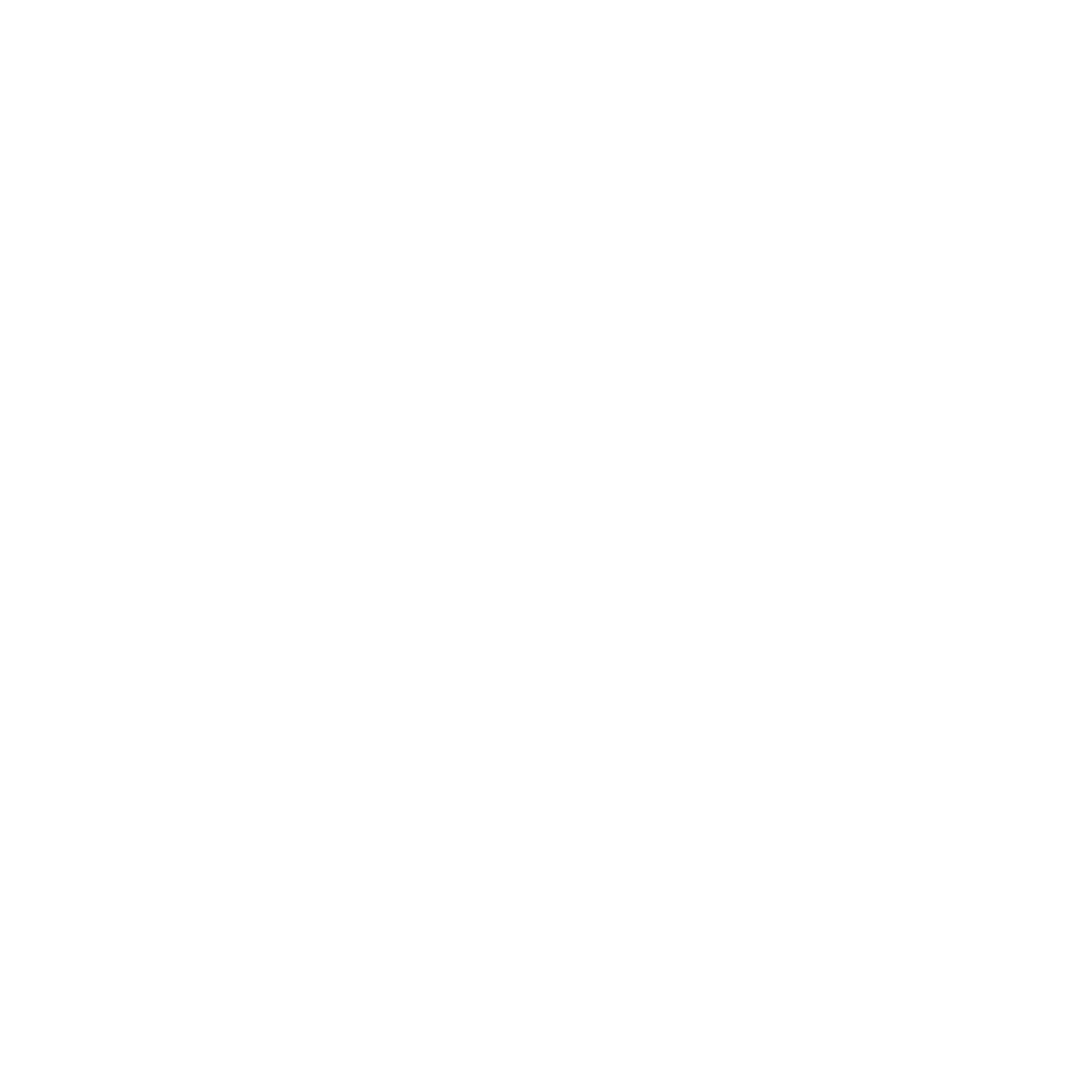
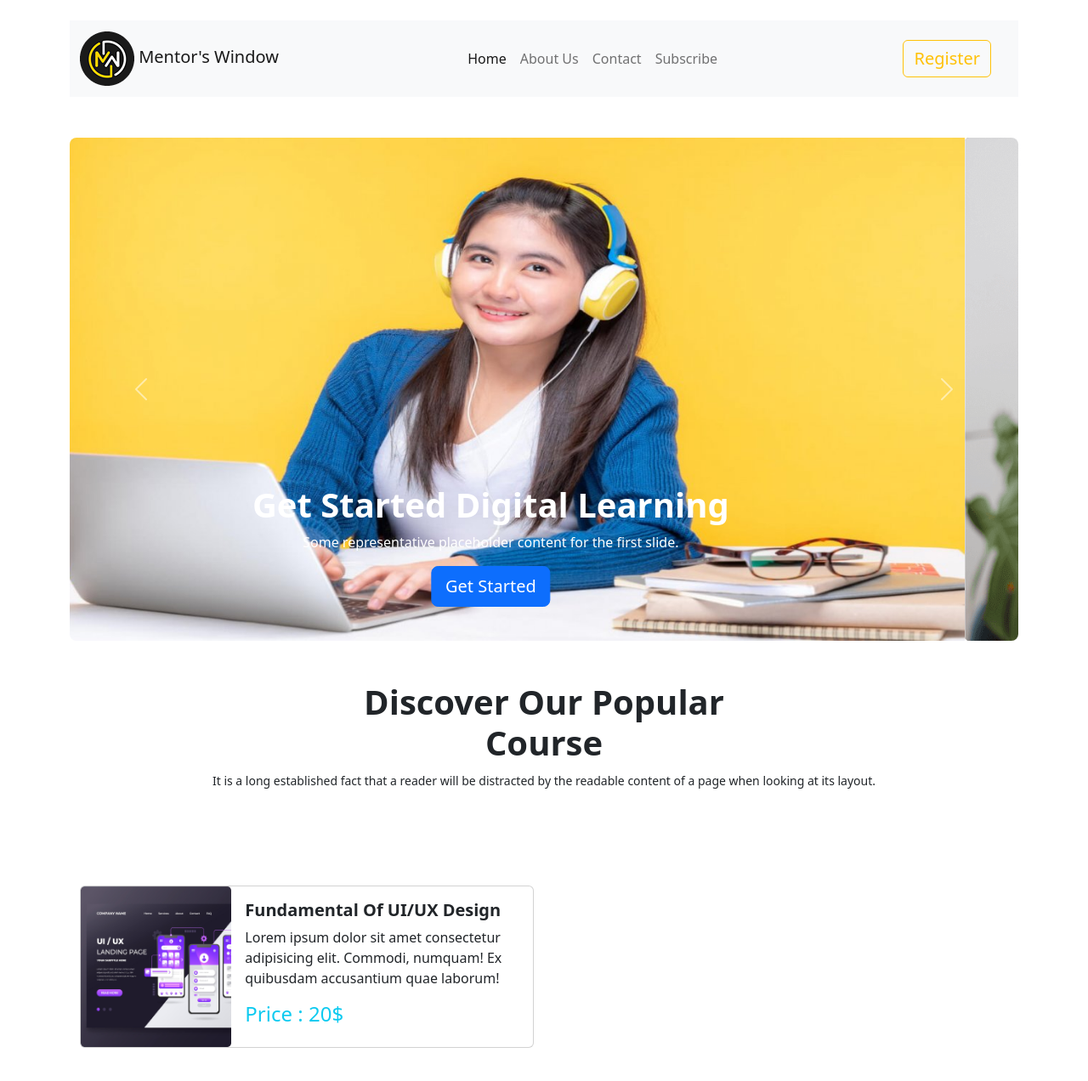
Before and after one commit to fahimulislam23/mentor-s-window, a plain HTML site: page index.html in a window 1280 px wide. Shown: the whole page at 85% size. Before the commit the page ends 800 px from the top, so only its background shows below. Drawn offline with nearby package versions, Linux system fonts and the light colour scheme.

Commit message:
navbar and carousel added

```diff
--- a/index.html
+++ b/index.html
@@ -15,8 +15,119 @@
 
     <!-- bootstrap link -->
     <link href="https://cdn.jsdelivr.net/npm/bootstrap@5.2.0/dist/css/bootstrap.min.css" rel="stylesheet" integrity="sha384-gH2yIJqKdNHPEq0n4Mqa/HGKIhSkIHeL5AyhkYV8i59U5AR6csBvApHHNl/vI1Bx" crossorigin="anonymous">
+
 </head>
 <body>
+    <!-- Navbar iteam start -->
+    <section class="container mb-5">
+        <nav class="navbar navbar-expand-lg bg-light my-4">
+            <div class="container-fluid">
+              <a class="navbar-brand" href="#">
+                <img src="./images/logo1.ico" alt=""> <span>Mentor's Window</span>
+              </a>
+              <button class="navbar-toggler" type="button" data-bs-toggle="collapse" data-bs-target="#navbarNav" aria-controls="navbarNav" aria-expanded="false" aria-label="Toggle navigation">
+                <span class="navbar-toggler-icon"></span>
+              </button>
+
+              <div class="collapse navbar-collapse justify-content-center" id="navbarNav">
+                <ul class="navbar-nav">
+                  <li class="nav-item">
+                    <a class="nav-link active" aria-current="page" href="#">Home</a>
+                  </li>
+                  <li class="nav-item">
+                    <a class="nav-link" href="#about us">About Us</a>
+                  </li>
+                  <li class="nav-item">
+                    <a class="nav-link" href="#contact">Contact</a>
+                  </li>
+                  <li class="nav-item">
+                    <a class="nav-link" href="#subscribe">Subscribe</a>
+                  </li>
+                </ul>
+              </div>
+              <div class="btn2">
+                <form class="container-fluid justify-content-start">
+                    <button class="btn btn-outline-warning me-2 fs-5 text-bold" type="button">Register</button>
+                  </form>
+              </div>
+            </div>
+        </nav>
+      </section>
+    <!-- Navbar iteam end -->
+
+    <!-- Carousel banner start -->
+    <section class="container mb-5">
+        <div id="carouselExampleCaptions" class="carousel slide" data-bs-ride="carousel">
+
+            <div class="carousel-inner rounded-3">
+              <div class="carousel-item active slider-img">
+                <img src="./images/cover/cover4.jpg" class="d-block w-100" alt="...">
+                <div class="carousel-caption slider-caption">
+                  <h5 class="fs-1 fw-bold heading">Get Started Digital Learning</h5>
+                  <p class="fs-6">Some representative placeholder content for the first slide.</p>
+                  <a href="" class="btn btn-lg btn-primary">Get Started</a>
+                </div>
+              </div>
+              <div class="carousel-item">
+                <img src="./images/cover/cover-1.png" class="d-block w-100" alt="...">
+                <div class="carousel-caption slider-caption"> <!--d-none d-md-block position-absolute top-50 start-50 translate-middle-->
+                  <h5 class="fs-1 fw-bold heading">Get Started Digital Learning</h5>
+                  <p class="fs-6">Some representative placeholder content for the second slide.</p>
+                  <a href="" class="btn btn-lg btn-primary fw-semibold">Get Started</a>
+                </div>
+              </div>
+              <div class="carousel-item">
+                <img src="./images/cover/cover-3.jpg" class="d-block w-100" alt="...">
+                <div class="carousel-caption slider-caption">
+                  <h5 class="fs-1 fw-bold heading">Get Started Digital Learning</h5>
+                  <p class="fs-6">Some representative placeholder content for the third slide.</p>
+                  <a href="" class="btn btn-lg btn-primary">Get Started</a>
+                </div>
+              </div>
+            </div>
+            <button class="carousel-control-prev" type="button" data-bs-target="#carouselExampleCaptions" data-bs-slide="prev">
+              <span class="carousel-control-prev-icon" aria-hidden="true"></span>
+              <span class="visually-hidden">Previous</span>
+            </button>
+            <button class="carousel-control-next" type="button" data-bs-target="#carouselExampleCaptions" data-bs-slide="next">
+              <span class="carousel-control-next-icon" aria-hidden="true"></span>
+              <span class="visually-hidden">Next</span>
+            </button>
+          </div>
+    </section>
+    <!-- Carousel End -->
+
+    <section class="container">
+      <div class="course-caption pb-5 text-center my-5">
+        <h1 class="fw-bold">Discover Our Popular<br> Course</h1>
+        <p><small>It is a long established fact that a reader will be distracted by the readable content of a page when looking at its layout.</small></p>
+      </div>
+
+      <div class="container overflow-hodden my-5">
+        <div class="row gy-5">
+          <div class="col-lg-6 col-md-12">
+            <div class="card mb-3">
+              <div class="row g-0">
+                <div class="col-md-4">
+                  <img src="./images/course/course-1.png" class="img-fluid w-100 h-100 rounded-1" alt="">
+                </div>
+                <div class="col-md-8">
+                  <div class="card-body">
+                    <h5 class="card-title fw-semibold">Fundamental Of UI/UX Design</h5>
+                    <p class="card-text">Lorem ipsum dolor sit amet consectetur adipisicing elit. Commodi, numquam! Ex quibusdam accusantium quae laborum!</p>
+                    <h4 class="text-info">Price : 20$</h4>
+                  </div>
+                </div>
+              </div>
+            </div>
+          </div>
+        </div>
+      </div>
+
+
+    </section>
+
+
 
 
 
```
Also changed, not shown: images/cover/cover4.jpg (added), images/cover/cover4.webp (deleted).
